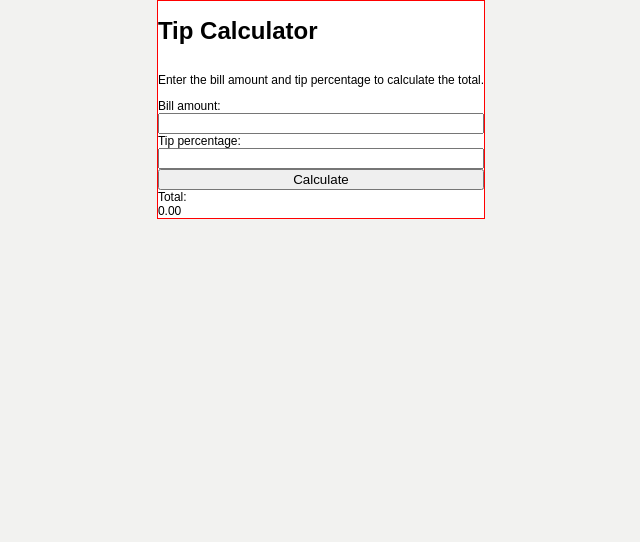
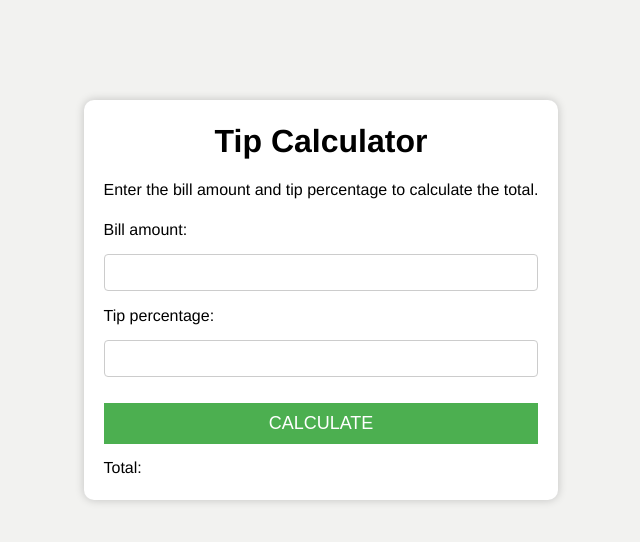
Before and after one commit to darianebogina/tip-calculator, a plain HTML site: page index.html in a window 1280 px wide. Shown: the whole page, without its empty margins (319-959 px from the left). Drawn offline with Linux system fonts and the light colour scheme.

Commit message:
feat: implement css

```diff
--- a/index.css
+++ b/index.css
@@ -10,18 +10,70 @@ html {
 body {
     display: flex;
     justify-content: center;
-    font-size: 1.2rem;
+    align-items: center;
+
     max-width: 1440px;
     margin: 0 auto;
-    font-family: "Montserrat", Arial, sans-serif;
+    /* margin: 0px 8px ; */
+    font-size: 1.6rem;
+    font-family: "Helvetica", Arial, sans-serif;
+
     background-color: #F2F2F0;;
 }
 
 .main__wrapper {
     display: flex;
     flex-direction: column;
-    justify-content: center;
+    justify-content: space-around;
+
+    max-width: 600px;
+    min-height: 400px;
+    margin: 100px auto;
+    padding: 20px;
 
     background-color: white;
-    border: 1px solid red;
+    box-shadow: 0 0 10px rgba(0, 0, 0, 0.2);
+    border-radius: 10px;
 }
+
+h1 {
+    display: flex;
+    justify-content: center;
+    margin: 0;
+
+    font-size: 2em;
+    font-weight: bold;
+}
+
+input {
+    width: 100%;
+    margin: 10px 0;
+    padding: 10px;
+
+    border: 1px solid #ccc;
+    border-radius: 4px;
+}
+
+button {
+    width: 100%;
+    margin: 10px 0;
+    padding: 10px;
+
+    font-size: 1.8rem;
+    text-transform: uppercase;
+
+    background-color: #4caf50;
+    color: white;
+    border: none;
+    cursor: pointer;
+
+    transition: background-color 0.2s ease;
+}
+
+button:hover {
+    background-color: #45a049;
+}
+
+.total {
+    display: none;
+}
--- a/index.html
+++ b/index.html
@@ -4,7 +4,8 @@
 <head>
     <meta charset="UTF-8">
     <meta name="viewport" content="width=device-width, initial-scale=1.0">
-    <title>Tips</title>
+    <title>Tip Calculator</title>
+    <link rel="icon" href="./coins-vector-icon.ico">
     <link rel="stylesheet" href="./index.css">
 </head>
 
@@ -17,8 +18,10 @@
         <label>Tip percentage:</label>
         <input type="number" id="tip" />
         <button class="calc" onclick="calculate()">Calculate</button>
-        <label>Total:</label>
-        <div class="total">0.00</div>
+        <div class="total__wrapper">
+            <label>Total:</label>
+            <span class="total">0.00</span>
+        </div>
     </div>
 </body>
 <script src="index.js"></script>
```
Also changed, not shown: coins-vector-icon.ico (added).
